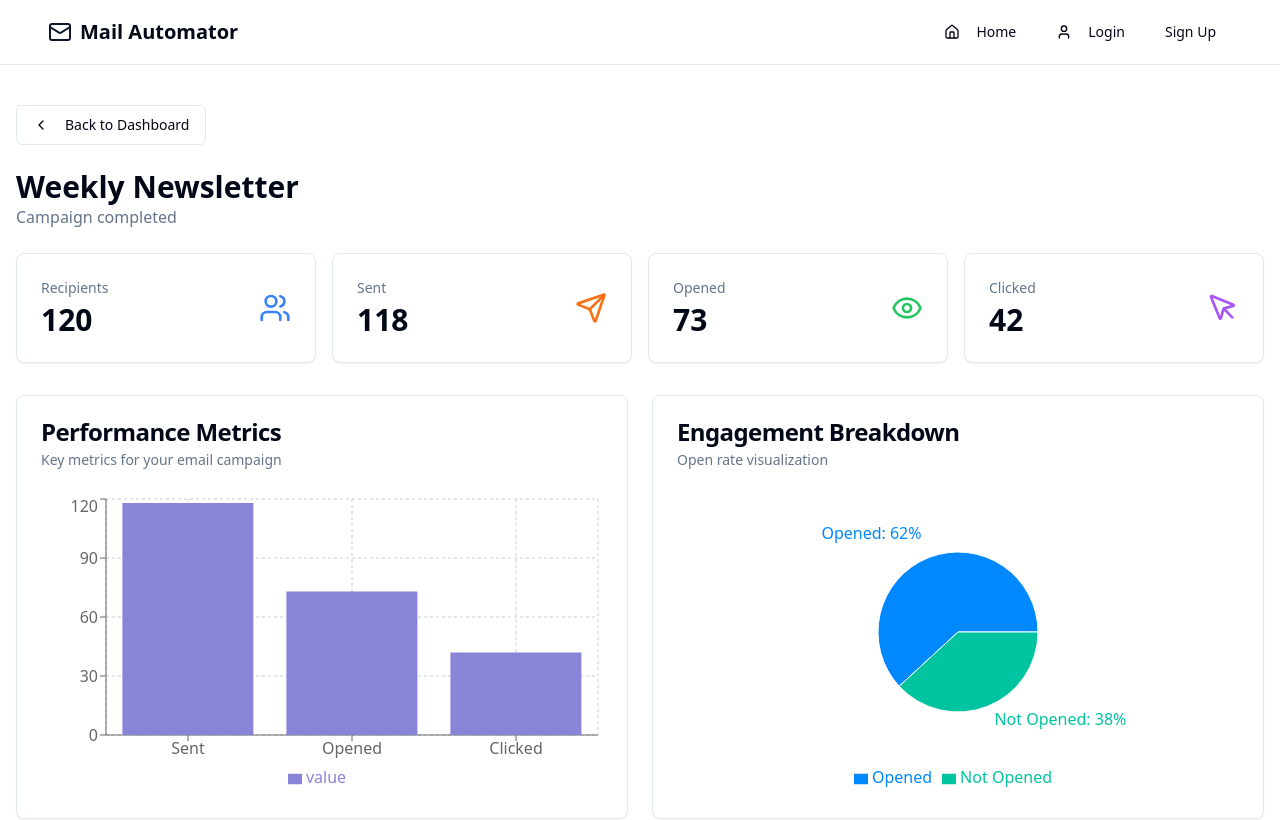
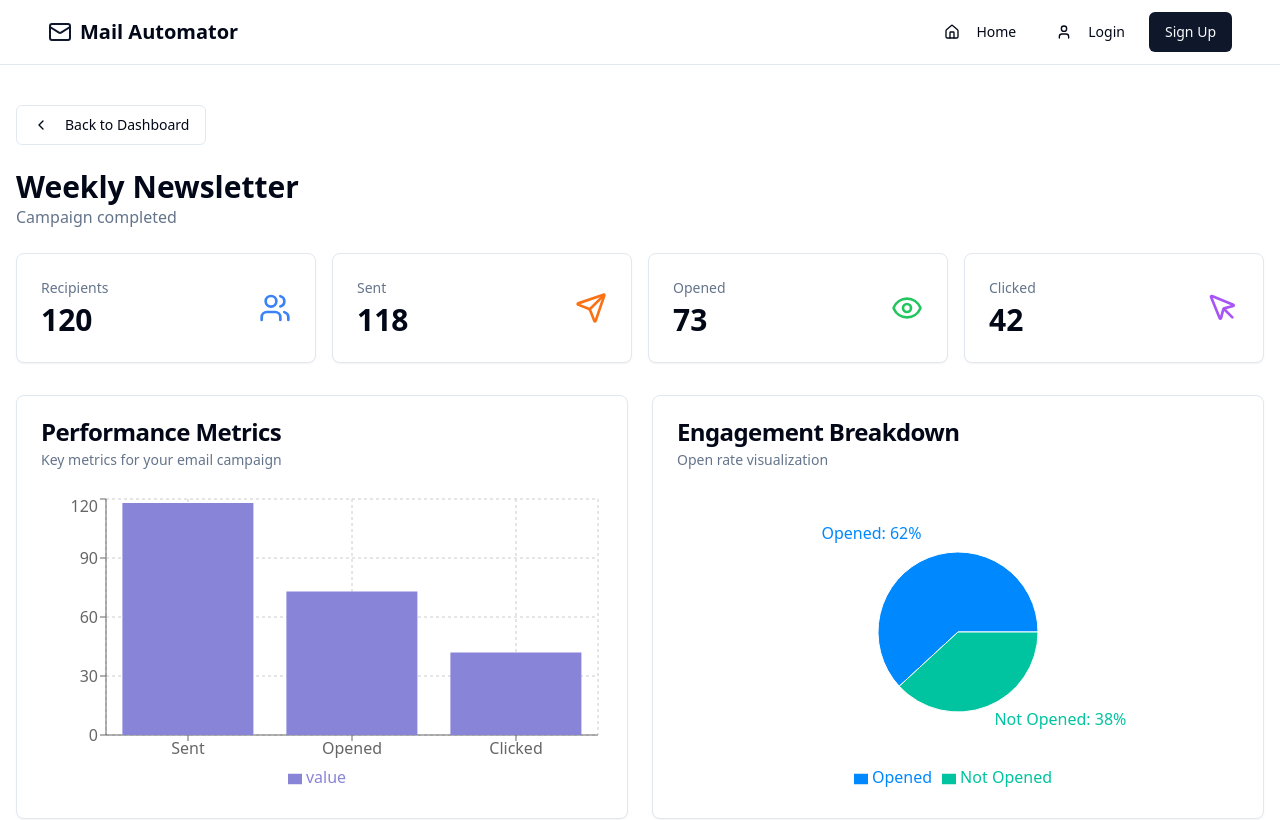
Before and after one commit to Raj-Kharwar-26/friendly-idea-creator, a React (Vite) app: page /email/1 in a window 1280 px wide. Shown: the top 820 px of the page. Built offline with nearby package versions, Linux system fonts and the light colour scheme.

Commit message:
Fix button variant type error
The Navbar component was throwing a TypeScript error because the "primary" variant was being used where only specific button variants were allowed. This commit updates the button variant to a valid type.

```diff
--- a/src/components/layout/Navbar.tsx
+++ b/src/components/layout/Navbar.tsx
@@ -72,7 +72,7 @@ const Navbar = () => {
                 </Link>
               </Button>
 
-              <Button variant="primary" asChild>
+              <Button variant="default" asChild>
                 <Link to="/signup">Sign Up</Link>
               </Button>
             </>
```
